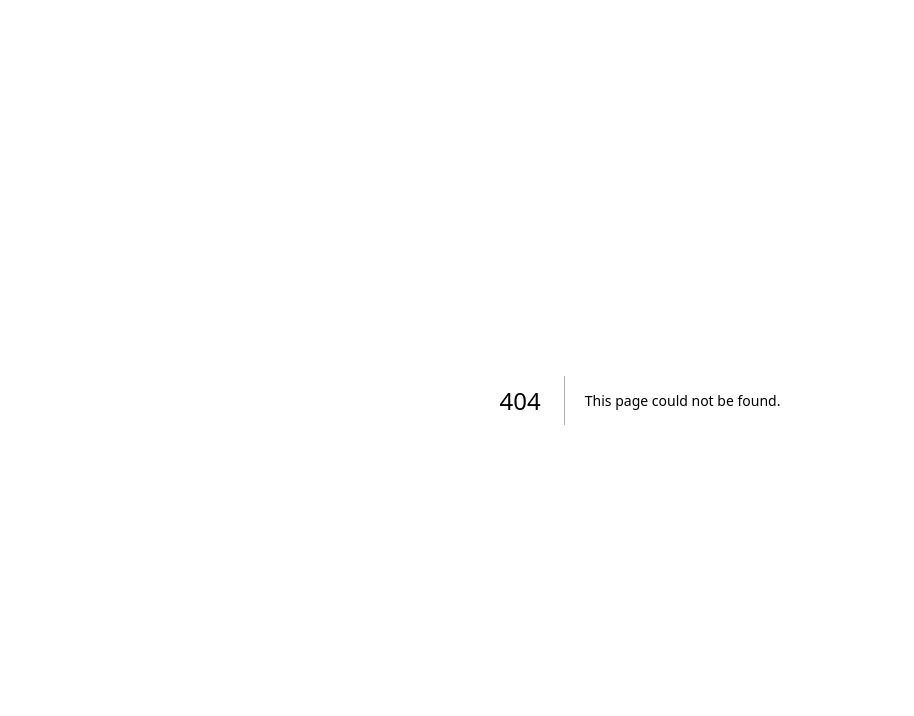
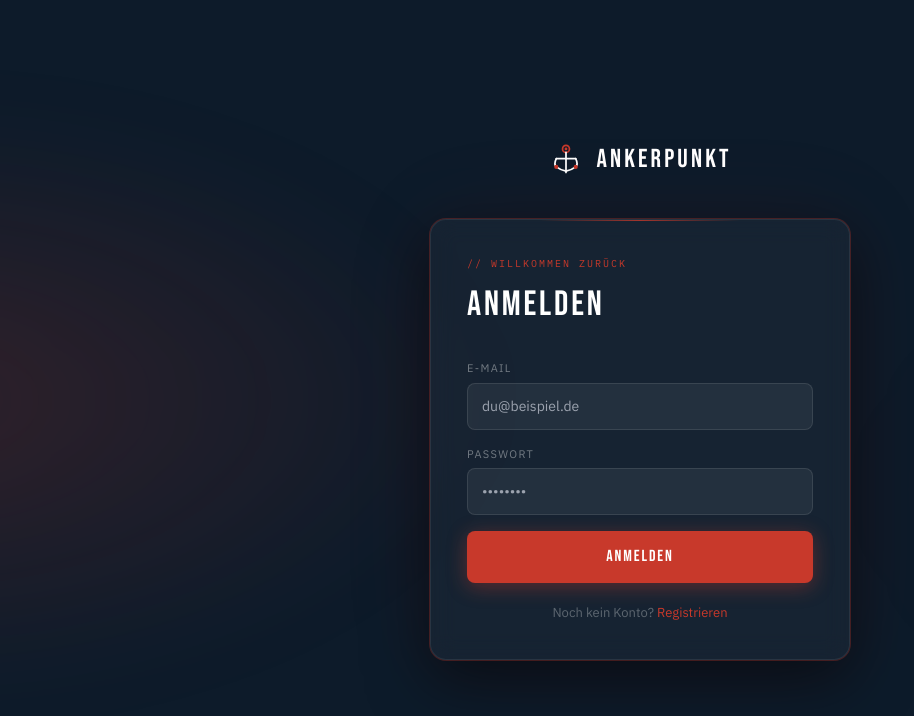
Before and after one commit to iMarcoHH/ankerpunkt, a Next.js app: page /login in a window 1280 px wide. Before the commit this address had no page. Shown: the top 716 px of the page, without its empty margins (0-914 px from the left). Built offline with nearby package versions, Linux system fonts and the light colour scheme.

Commit message:
Login glow design

```diff
--- /dev/null
+++ b/src/app/login/page.tsx
@@ -0,0 +1,65 @@
+'use client'
+import { useState } from 'react'
+import { useRouter } from 'next/navigation'
+import { createClient } from '@/lib/supabase'
+
+export default function LoginPage() {
+  const router = useRouter()
+  const [email, setEmail] = useState('')
+  const [password, setPassword] = useState('')
+  const [loading, setLoading] = useState(false)
+  const [error, setError] = useState('')
+
+  async function handleLogin(e) {
+    e.preventDefault()
+    setLoading(true)
+    setError('')
+    const supabase = createClient()
+    const { error } = await supabase.auth.signInWithPassword({ email, password })
+    if (error) { setError('E-Mail oder Passwort falsch.'); setLoading(false) }
+    else router.push('/dashboard')
+  }
+
+  return (
+    <div style={{minHeight:'100vh',background:'#0D1B2A',display:'flex',alignItems:'center',justifyContent:'center',padding:'16px',position:'relative',overflow:'hidden'}}>
+      <div style={{position:'absolute',left:'-100px',top:'50%',transform:'translateY(-50%)',width:'600px',height:'600px',background:'radial-gradient(ellipse at left, rgba(200,57,43,0.2) 0%, transparent 70%)',filter:'blur(40px)',pointerEvents:'none'}}/>
+      <div style={{position:'absolute',right:'-100px',top:'30%',width:'500px',height:'500px',background:'radial-gradient(ellipse at right, rgba(200,57,43,0.12) 0%, transparent 70%)',filter:'blur(60px)',pointerEvents:'none'}}/>
+      <div style={{width:'100%',maxWidth:'420px',position:'relative',zIndex:1}}>
+        <a href="/" style={{display:'flex',alignItems:'center',gap:'12px',marginBottom:'40px',justifyContent:'center',textDecoration:'none'}}>
+          <svg width="36" height="36" viewBox="0 0 52 52" fill="none">
+            <circle cx="26" cy="10" r="5" stroke="#C8392B" strokeWidth="2.5" fill="none"/>
+            <circle cx="26" cy="10" r="2" fill="#C8392B"/>
+            <line x1="26" y1="15" x2="26" y2="44" stroke="white" strokeWidth="2.5" strokeLinecap="round"/>
+            <line x1="12" y1="24" x2="40" y2="24" stroke="white" strokeWidth="2.5" strokeLinecap="round"/>
+            <path d="M12 24 Q8 32 12 36 Q17 40 26 42 Q35 40 40 36 Q44 32 40 24" fill="none" stroke="white" strokeWidth="2.5" strokeLinecap="round"/>
+            <circle cx="12" cy="36" r="3" fill="#C8392B"/>
+            <circle cx="40" cy="36" r="3" fill="#C8392B"/>
+          </svg>
+          <span style={{fontFamily:'Bebas Neue,sans-serif',fontSize:'26px',letterSpacing:'0.12em',color:'white'}}>ANKERPUNKT</span>
+        </a>
+        <div style={{background:'rgba(255,255,255,0.04)',borderRadius:'16px',padding:'36px',border:'1px solid rgba(255,255,255,0.08)',backdropFilter:'blur(12px)',boxShadow:'0 0 0 1px rgba(200,57,43,0.3), 0 20px 60px rgba(0,0,0,0.5), 0 0 100px rgba(200,57,43,0.08)',position:'relative',overflow:'hidden'}}>
+          <div style={{position:'absolute',top:0,left:'50%',transform:'translateX(-50%)',width:'200px',height:'1px',background:'linear-gradient(90deg,transparent,rgba(200,57,43,0.8),transparent)'}}/>
+          <div style={{fontFamily:'IBM Plex Mono,monospace',fontSize:'10px',color:'#C8392B',letterSpacing:'0.2em',textTransform:'uppercase',marginBottom:'8px'}}>// Willkommen zurück</div>
+          <h1 style={{fontFamily:'Bebas Neue,sans-serif',fontSize:'2.2rem',letterSpacing:'0.08em',color:'white',marginBottom:'28px'}}>ANMELDEN</h1>
+          {error && <div style={{background:'rgba(200,57,43,0.1)',border:'1px solid rgba(200,57,43,0.3)',borderRadius:'8px',padding:'10px 14px',color:'#ff6b6b',fontSize:'13px',marginBottom:'16px'}}>{error}</div>}
+          <form onSubmit={handleLogin} style={{display:'flex',flexDirection:'column',gap:'16px'}}>
+            <div>
+              <label style={{fontSize:'11px',letterSpacing:'0.12em',textTransform:'uppercase',color:'rgba(255,255,255,0.4)',display:'block',marginBottom:'6px'}}>E-Mail</label>
+              <input type="email" value={email} onChange={e => setEmail(e.target.value)} required placeholder="du@beispiel.de" style={{width:'100%',padding:'12px 14px',background:'rgba(255,255,255,0.06)',border:'1px solid rgba(255,255,255,0.1)',borderRadius:'8px',color:'white',fontSize:'14px',outline:'none'}}/>
+            </div>
+            <div>
+              <label style={{fontSize:'11px',letterSpacing:'0.12em',textTransform:'uppercase',color:'rgba(255,255,255,0.4)',display:'block',marginBottom:'6px'}}>Passwort</label>
+              <input type="password" value={password} onChange={e => setPassword(e.target.value)} required placeholder="••••••••" style={{width:'100%',padding:'12px 14px',background:'rgba(255,255,255,0.06)',border:'1px solid rgba(255,255,255,0.1)',borderRadius:'8px',color:'white',fontSize:'14px',outline:'none'}}/>
+            </div>
+            <button type="submit" disabled={loading} style={{fontFamily:'Bebas Neue,sans-serif',fontSize:'16px',letterSpacing:'0.12em',color:'white',background:'#C8392B',border:'none',padding:'14px',borderRadius:'8px',cursor:'pointer',boxShadow:'0 4px 20px rgba(200,57,43,0.4)',opacity:loading?0.7:1}}>
+              {loading ? 'LÄDT...' : 'ANMELDEN'}
+            </button>
+          </form>
+          <div style={{marginTop:'20px',textAlign:'center',fontSize:'13px',color:'rgba(255,255,255,0.3)'}}>
+            Noch kein Konto? <a href="/register" style={{color:'#C8392B',textDecoration:'none'}}>Registrieren</a>
+          </div>
+        </div>
+      </div>
+    </div>
+  )
+}
```
